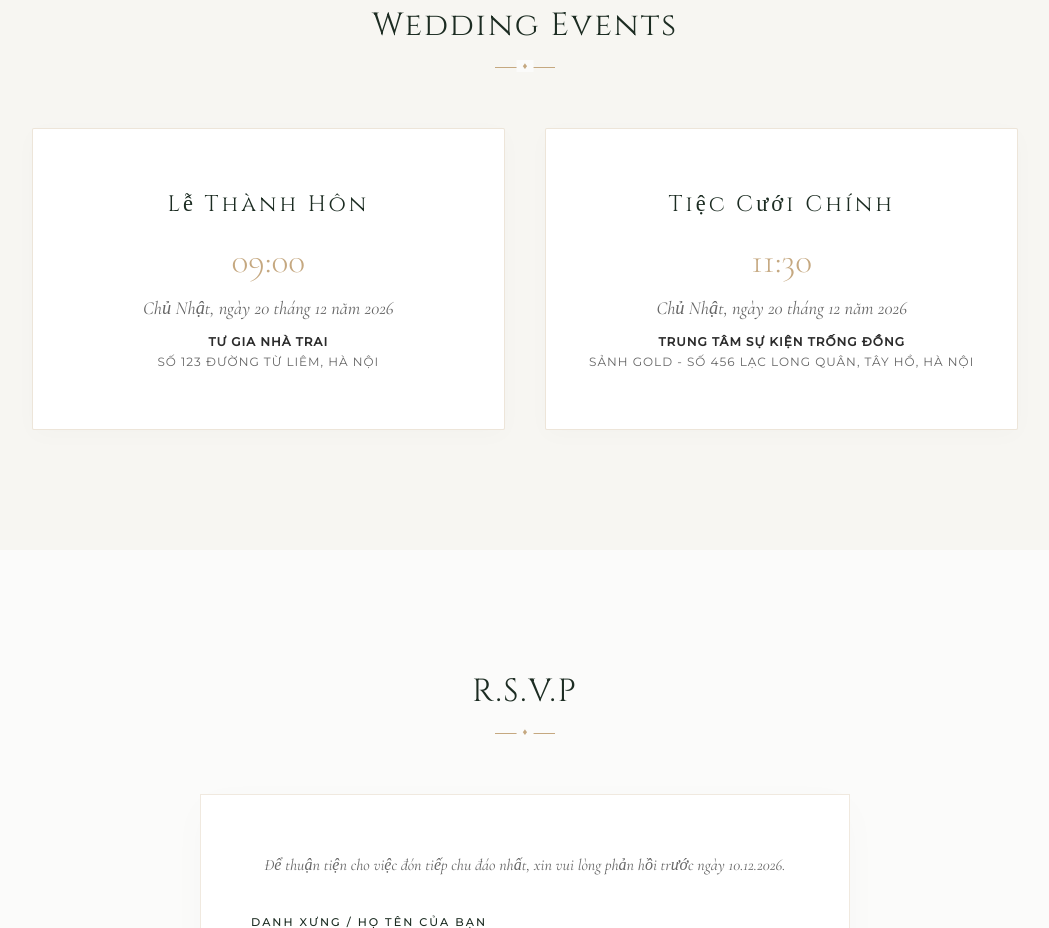
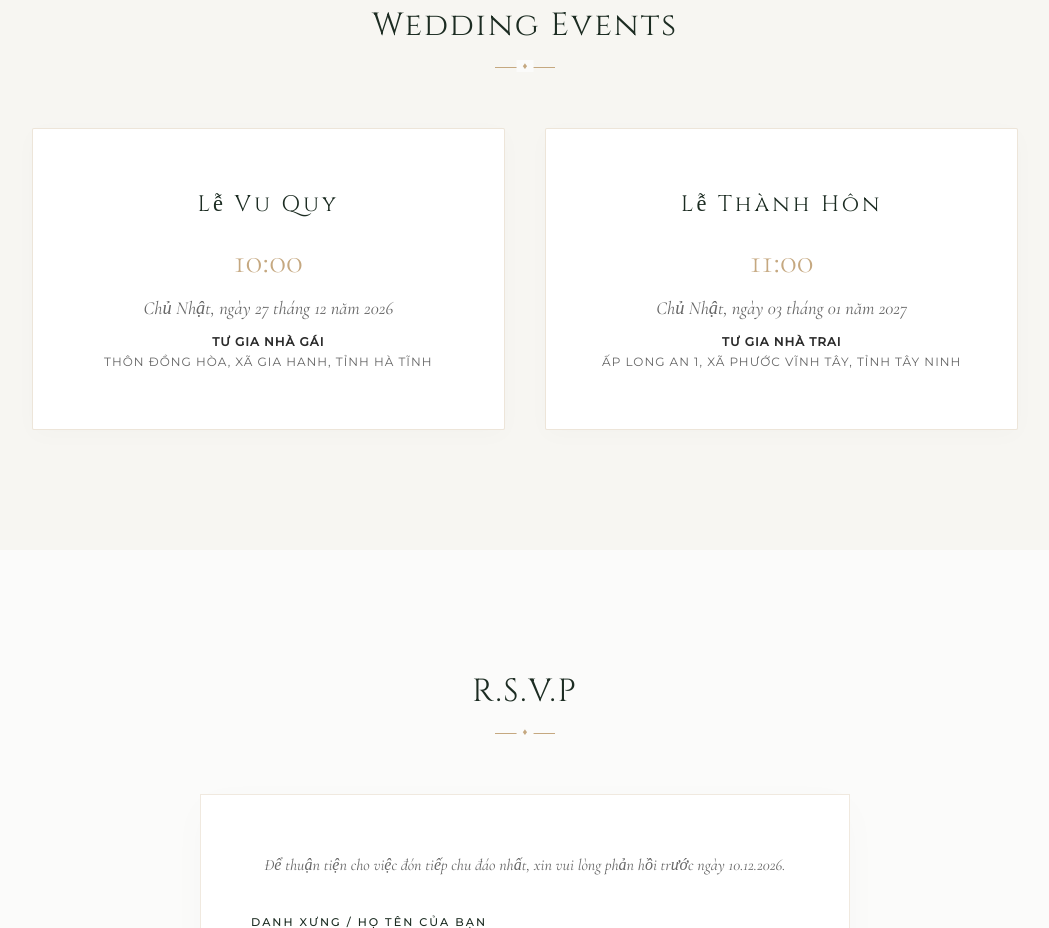
Before and after one commit to ngovianit0812-a11y/my-wedding-invitation, a plain HTML site: page index.html in a window 1280 px wide. Shown: the part 1780-2708 px from the top of the page, without its empty margins (115-1164 px from the left). Drawn offline with nearby package versions, Linux system fonts and the light colour scheme.

Commit message:
Update index.html

```diff
--- a/index.html
+++ b/index.html
@@ -590,33 +590,37 @@
             <h2>Wedding Events</h2>
             <div class="divider"></div>
          </div>
+
 <div class="event-container">
     <div class="event-card" data-aos="fade-up" data-aos-delay="200">
+        <h3>Lễ Vu Quy</h3>
+        <div class="event-time">10:00</div>
+        <p class="event-detail serif-italic">
+            Chủ Nhật, ngày 27 tháng 12 năm 2026
+        </p>
+        <div class="event-address">
+            <p><b>Tư Gia Nhà Gái</b></p>
+            <p style="color: var(--text-light); margin-top: 5px">
+                Thôn Đồng Hòa, xã Gia Hanh, tỉnh Hà Tĩnh
+            </p>
+        </div>
+    </div>
+
+    <div class="event-card" data-aos="fade-up" data-aos-delay="400">
         <h3>Lễ Thành Hôn</h3>
-               <div class="event-time">09:00</div>
+        <div class="event-time">11:00</div>
         <p class="event-detail serif-italic">
-                  Chủ Nhật, ngày 20 tháng 12 năm 2026
+            Chủ Nhật, ngày 03 tháng 01 năm 2027
         </p>
         <div class="event-address">
             <p><b>Tư Gia Nhà Trai</b></p>
             <p style="color: var(--text-light); margin-top: 5px">
-                     Số 123 Đường Từ Liêm, Hà Nội
+                Ấp Long An 1, xã Phước Vĩnh Tây, tỉnh Tây Ninh
             </p>
         </div>
     </div>
-            <div class="event-card" data-aos="fade-up" data-aos-delay="400">
-               <h3>Tiệc Cưới Chính</h3>
-               <div class="event-time">11:30</div>
-               <p class="event-detail serif-italic">
-                  Chủ Nhật, ngày 20 tháng 12 năm 2026
-               </p>
-               <div class="event-address">
-                  <p><b>Trung Tâm Sự Kiện Trống Đồng</b></p>
-                  <p style="color: var(--text-light); margin-top: 5px">
-                     Sảnh Gold - Số 456 Lạc Long Quân, Tây Hồ, Hà Nội
-                  </p>
 </div>
-            </div>
+
          </div>
       </section>
 
```
Lines whose indentation alone changed are shown as unchanged.
